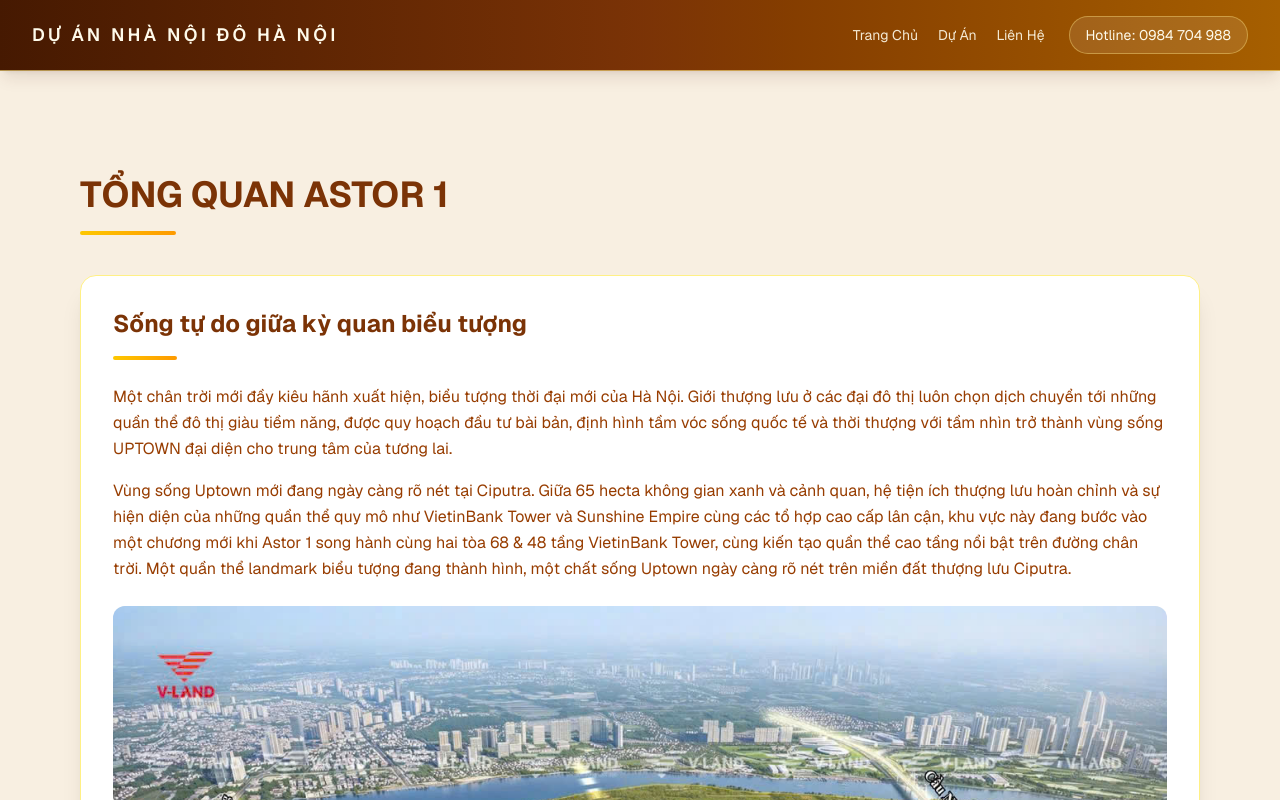
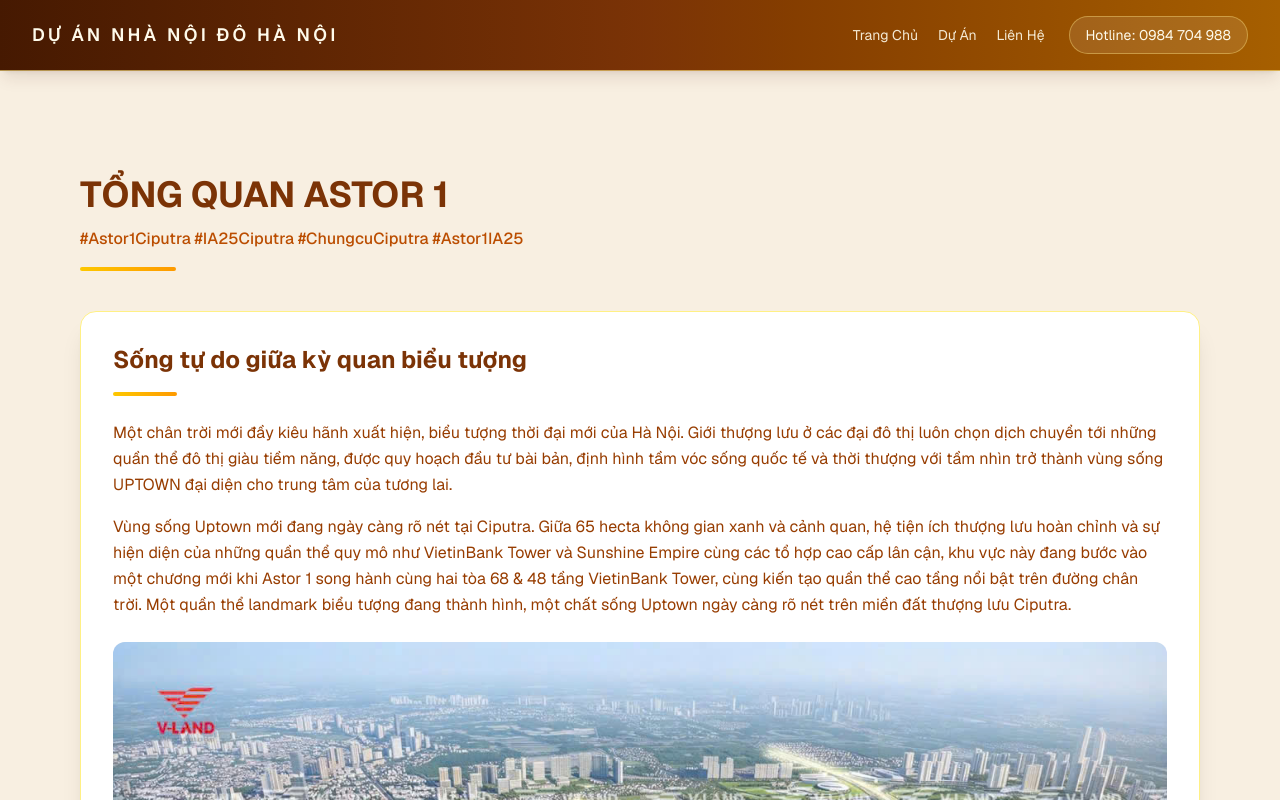
Before and after one commit to twillightsparkle/DuAnNoiDoHN, a Next.js app: page /estates/astor-1 in a window 1280 px wide. Shown: the top 800 px of the page. Built offline with nearby package versions, Linux system fonts and the light colour scheme.

Commit message:
Astor content change

```diff
--- a/app/estates/astor-1/page.tsx
+++ b/app/estates/astor-1/page.tsx
@@ -7,6 +7,7 @@ export default function Home() {
       <section className="max-w-6xl mx-auto px-4 py-16">
         <div className="mb-10">
           <h2 className="text-3xl md:text-4xl font-bold text-amber-900 uppercase">Tổng quan Astor 1</h2>
+          <p className="mt-3 text-amber-700 font-medium">#Astor1Ciputra #IA25Ciputra #ChungcuCiputra #Astor1IA25</p>
           <div className="w-24 h-1 bg-gradient-to-r from-yellow-400 to-amber-500 mt-4 mb-8 rounded-full"></div>
         </div>
 
@@ -233,7 +234,7 @@ export default function Home() {
             </div>
             <div className="bg-amber-50 rounded-xl p-4 border border-amber-100 flex items-start shadow-sm">
               <span className="w-8 h-8 rounded-full bg-gradient-to-r from-yellow-400 to-amber-500 text-white flex items-center justify-center font-bold mr-4 flex-shrink-0">2</span>
-              <span className="text-amber-800"><strong>Penthouse / VIP:</strong> 243 m² ~ 35 Tỷ (Tầm nhìn trực diện sân Golf).</span>
+              <span className="text-amber-800"><strong>Penthouse / VIP:</strong> 243 m² ~ 25 Tỷ (Tầm nhìn trực diện sân Golf).</span>
             </div>
           </div>
 
```
